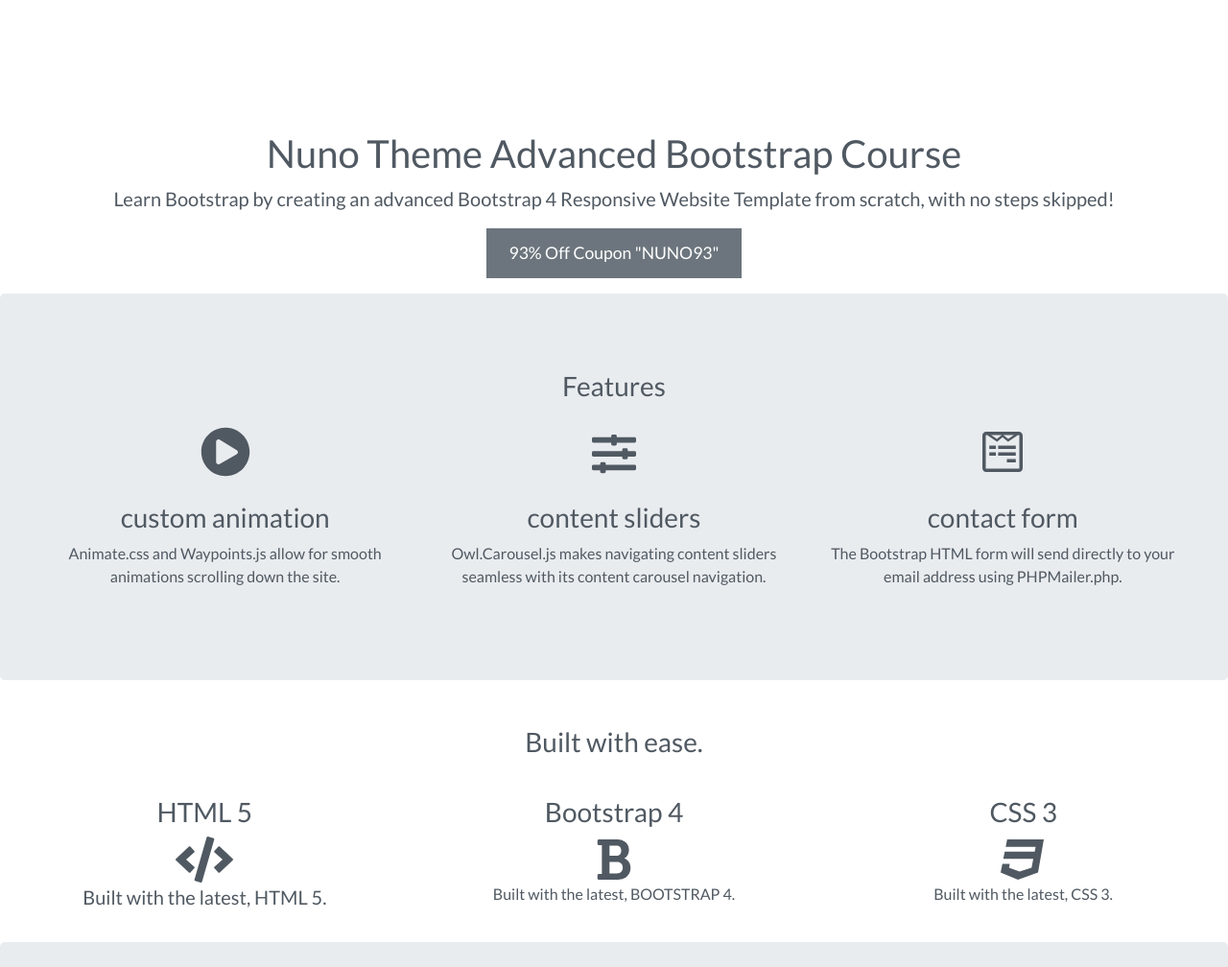
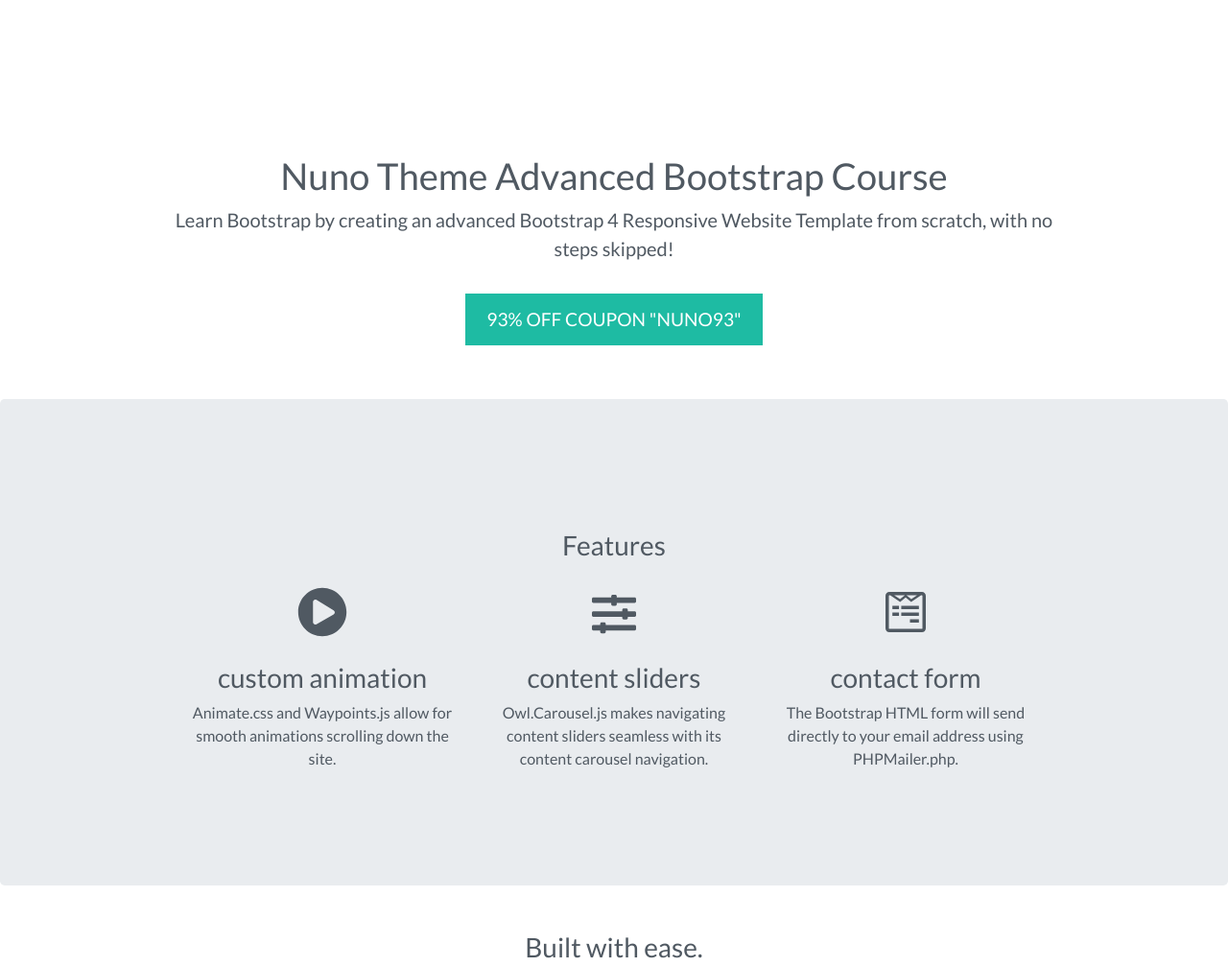
Before and after one commit to dhsong95/-PRACTICE-Bootstrap-Nuno-Template, a plain HTML site: page index.html in a window 1280 px wide. Shown: the part 680-1688 px from the top of the page at 96% size. Drawn offline with nearby package versions, Linux system fonts and the light colour scheme.

Commit message:
CSS: Course Section

```diff
--- a/style.css
+++ b/style.css
@@ -71,7 +71,32 @@ body {
     font-size: 1.1rem;
 }
 /*--- End Landing Page ---*/
+.narrow {
+    width: 75%;
+    margin: 1.5rem auto;
+    padding-top: 2rem;
+}
+.narrow h1 {
+    font-size: 2.4rem;
+}
+.btn-secondary {
+    border-width: medium;
+    border-radius: 0;
+    border-color: #1ebba3;
+    background-color: #1ebba3;
+    padding: .6rem 1.2rem;
+    margin: 1rem;
+    color: white;
+    text-transform: uppercase;
+    font-size: 1.2rem;
+}
+.btn-secondary:hover {
+    border-color: #189582;
+    background-color: #189582;
+}
+/*--- Start Course Section ---*/
 
+/*--- End Course Section ---*/
 
 /*============ BOOTSTRAP BREAK POINTS:
 
```
